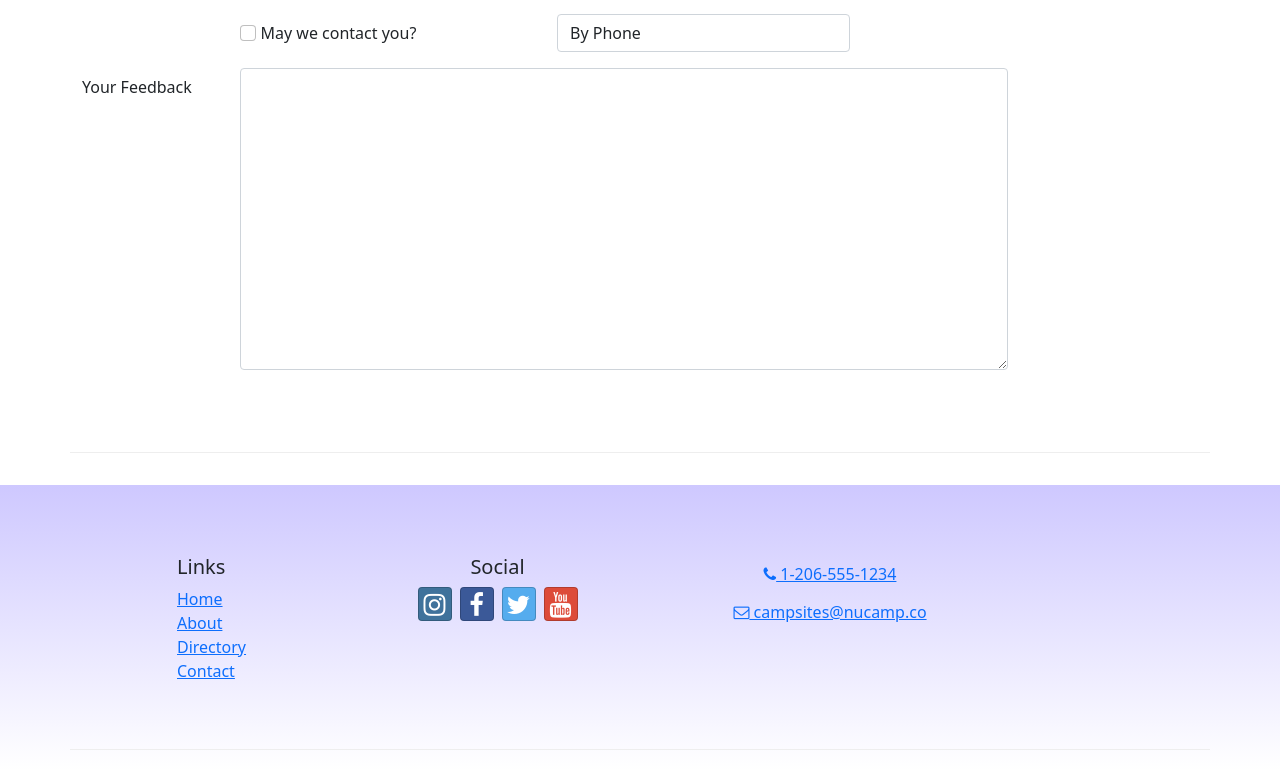
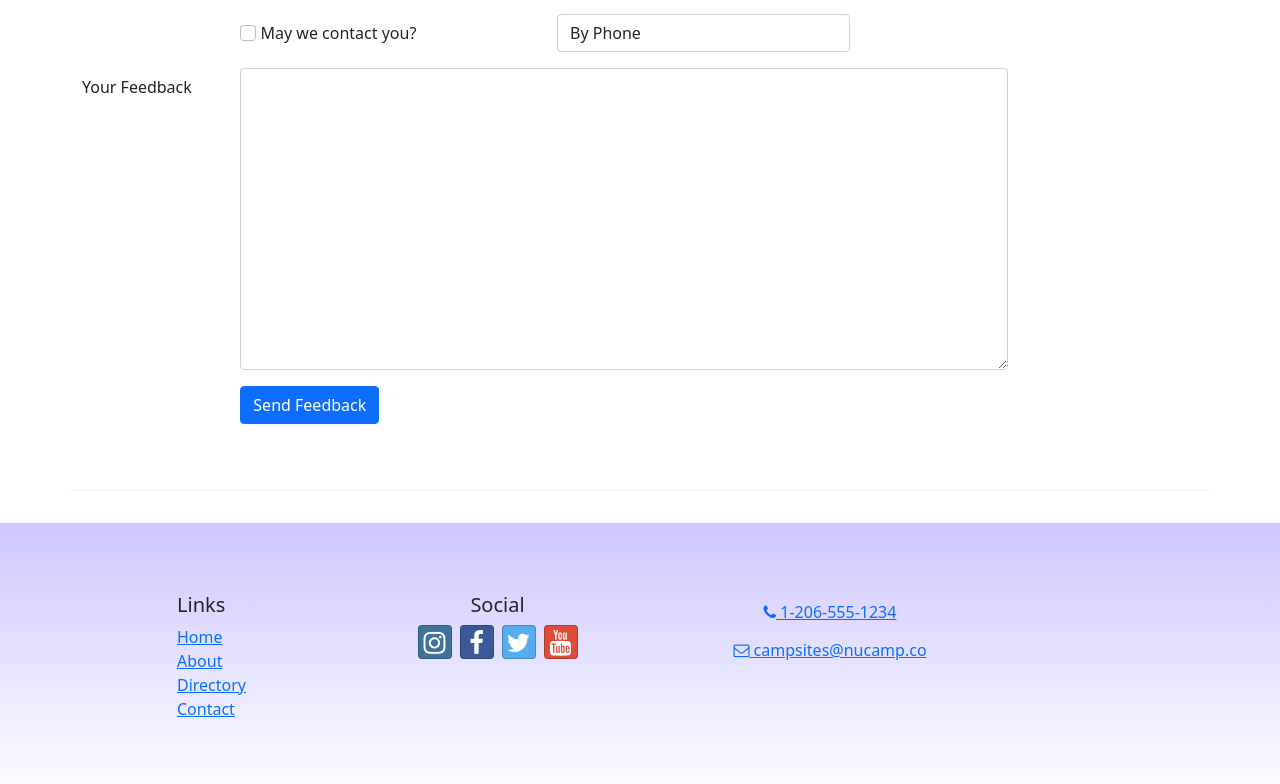
Before and after one commit to ehoogland/symmetrical-palm-tree, a React (Create React App) app in the folder NucampFolder/WebDev/3-React/nucampsite/: page /contact in a window 1280 px wide. Shown: the part 816-1600 px from the top of the page. Built offline with nearby package versions, Linux system fonts and the light colour scheme.

Commit message:
ContactForm Part 3

```diff
--- a/NucampFolder/WebDev/3-React/nucampsite/src/components/ContactForm.js
+++ b/NucampFolder/WebDev/3-React/nucampsite/src/components/ContactForm.js
@@ -1,32 +1,54 @@
 import { Button, Label, Col, FormGroup } from 'reactstrap';
 import { Formik, Field, Form } from 'formik';
+import { useState } from 'react';
+/**
+ * JavaScript object that looks a lot like the initial values object, with the same properties, but
+ * the properties will be whatever the user has typed into the form fields and submitted.
+ *
+ * The handleSubmit function is passed to Formik as a prop and is called when the form is submitted.
+ *
+ *  We will log the form values to the console. Normally we would be sending the value
+ *  to a backend databasefor processing and storage.
+ *
+ *  Also log the form values in JSON format. If you want to send the content of JavaScript objects
+ *  to another computer, they can't be sent as-is when, but can be easily converted to a
+ *  JSON text string using the JSON.stringify() method.
+ *
+ *  resetForm() resets the form to its initial state after form contents have been submitted
+ */
 
+const ContactForm = () => {
+    const [formKey, setFormKey] = useState(0);
+    const handleSubmit = (values, { resetForm }) => {
+        console.log('form values:', values);
+        console.log('in JSON format:', JSON.stringify(values));
+        resetForm();
+        setFormKey(prev => prev + 1);
+    };
     /**
      * Prop initialValues expects a JavaScript object and is used to set the initial form values.
      * It is defined as an object literal by enclosing the key-value pairs in curly braces.
      * The outer set of curly braces is required for using JavaScript inside JSX.
      * The inner set of curly braces is used to define a JavaScript object.
+     *
+     * A Key prop is added to the Formik component that is set to a state variable formKey. This was
+     * done to ensure the form field cleared, as it was failing to clear firstName for some reason.
      * @return {JSX.Element}
      */
-const ContactForm = () => {
     return (
         <Formik
+            key={formKey}
             initialValues={{
-        firstname: '',
+                firstName: '',
                 lastName: '',
-        phoneNumber: '',
+                phoneNum: '',
                 email: '',
                 agree: false,
                 contactType: 'By Phone',
                 feedback: ''
             }}
-      onSubmit={(values) => {
-        console.log(values);
-      }}
+            onSubmit={handleSubmit}
         >
-      { /* Form is imported from Formik and is used to create a form with validation and submission handling. */ }
-      { /* FormGroup is from reactstrap and is used to group form controls and labels together in a structured way.
-      Similar to bootstrap's form-group */ }
             <Form>
                 <FormGroup row>
                     <Label htmlFor='firstName' md='2'>
@@ -70,7 +92,6 @@ return (
                         May we contact you?
                     </Label>
                     <Col md='4'>
-            {/* A select menu for contact type instead of a form field*/}
                         <Field name='contactType' as='select' className='form-control'>
                             <option>By Phone</option>
                             <option>By Email</option>
@@ -86,6 +107,11 @@ return (
                     </Col>
                 </FormGroup>
                 <FormGroup row>
+                    <Col md={{ size: 10, offset: 2 }}>
+                        <Button type='submit' color='primary'>
+                            Send Feedback
+                        </Button>
+                    </Col>
                 </FormGroup>
             </Form>
         </Formik>
```
Lines whose indentation alone changed are shown as unchanged.
